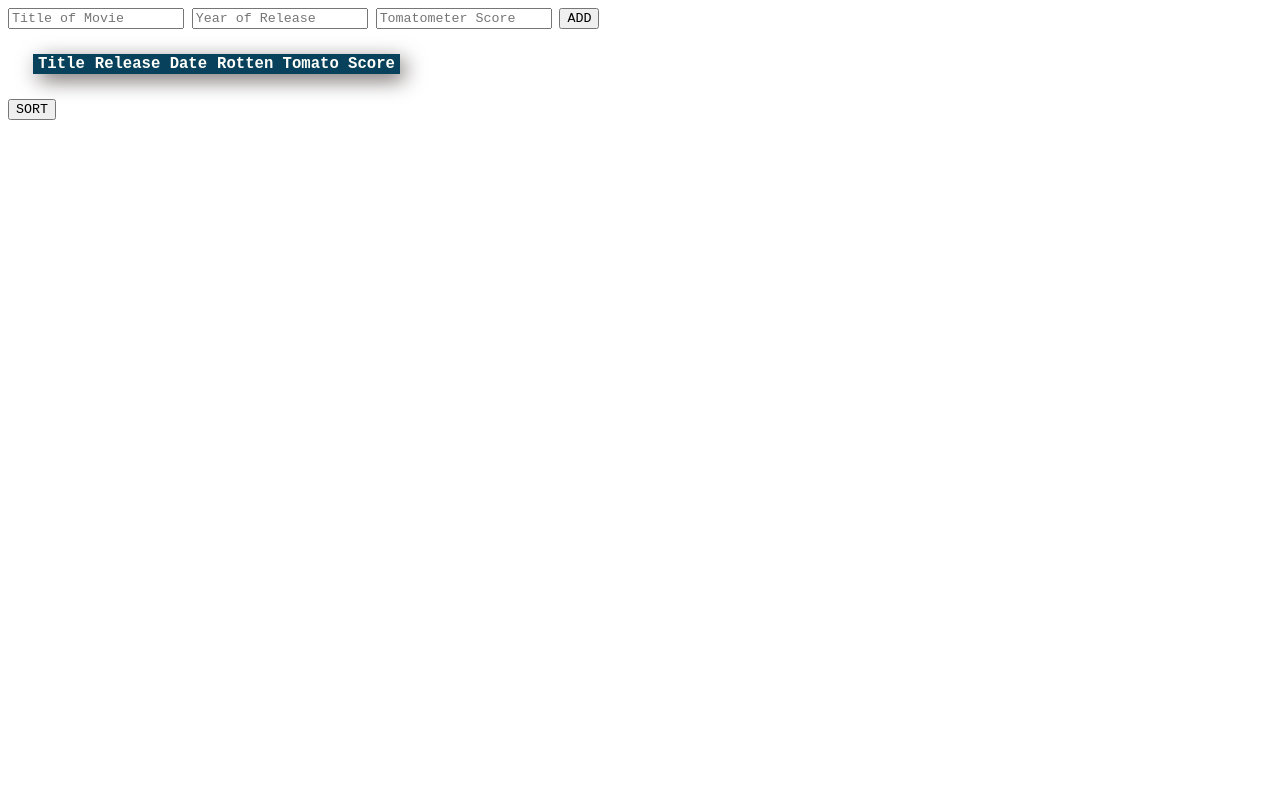
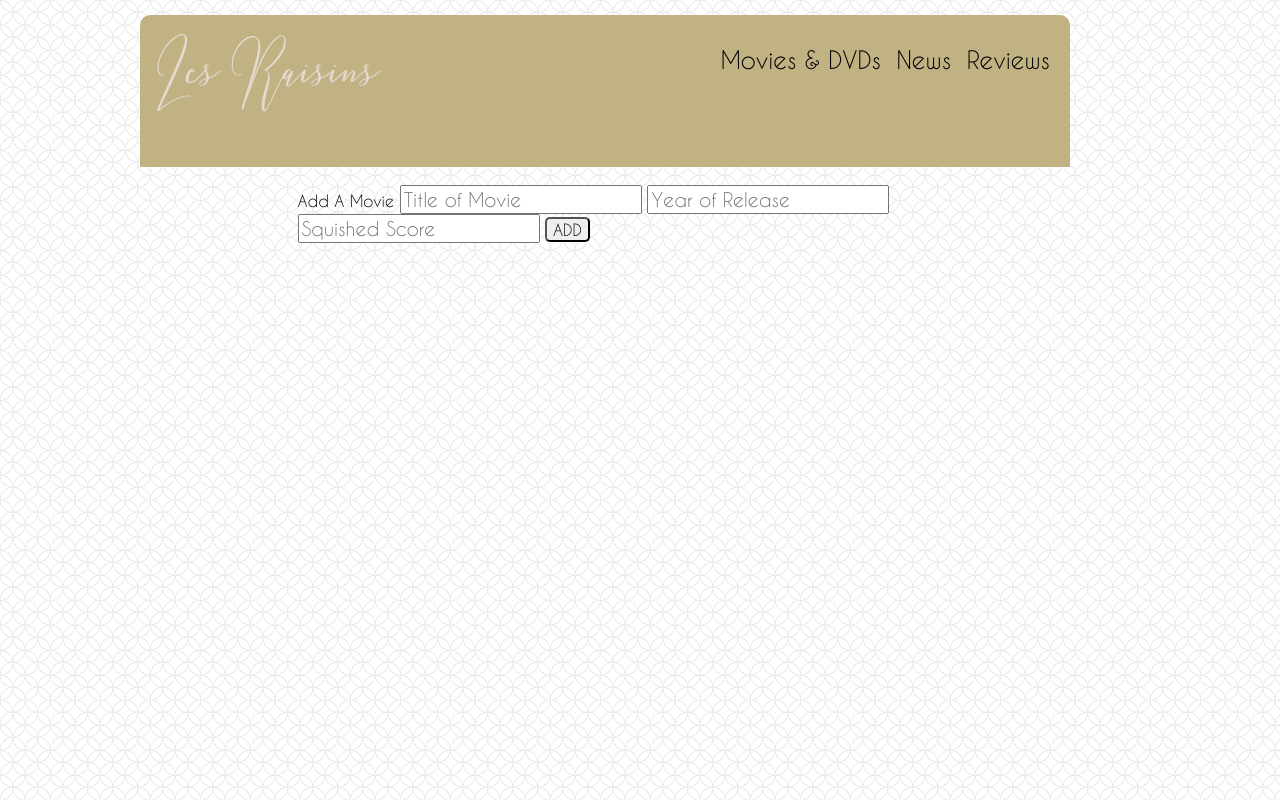
Before and after one commit to lenjha/les-raisins, a plain HTML site: page index.html in a window 1280 px wide. Drawn offline with Linux system fonts and the light colour scheme.

Commit message:
add classy css styling

```diff
--- a/css/styles.css
+++ b/css/styles.css
@@ -1,35 +1,138 @@
+/*COLOR SCHEME:
+PALE GOLD - #COB283
+SILK - #E4DACF
+PAPER - #F4F4F4
+CHARCOAL - #373737*/
+.table{
+  display: none;
+}
+@font-face {
+  font-family: love;
+  src: url(Love.ttf);
+}
+@font-face {
+  font-family: caviar;
+  src: url(CaviarDreams.ttf);
+}
+
 body {
-  font-family: monospace;
+  margin: 15px;
+  font-family: caviar;
+  background-image: url("../img/spiration-light.png");
+}
+.container{
+  margin-left: 10%;
+}
+
+button {
+  font-size: 1em;
+  border-radius: 5px;
 }
 
 button, input {
-  font-family: monospace;
+  font-family: caviar;
+}
+
+.movie-form{
+  width: 60%;
+  margin-left: 14%;
+  margin-right: 50%;
+  margin-bottom: 5px;
+}
+
+h1 {
+  float: left;
+  font-family: love;
+  color: #E4DACF;
+  font-weight: normal;
+  font-size: 5em;
+  padding: 0;
+  margin-top: 2%;
+}
+
+h2 {
+  font-family: love;
+  font-weight: lighter;
+  color: #E4DACF;
+  font-size: 2em;
+  padding: 0;
+  margin-left: 20px;
+  margin-top: 5%;
+  width: 20%;
+  height: 20%
+}
+
+input {
+  font-size: 1.2em;
+}
+
+li {
+  list-style: none;
+  display: inline-block;
+  font-size: 1.5em;
+  padding: 10px;
+  padding-left: 5px;
+  padding-right: 5px;
+  /*border: 2px solid #605856;*/
+  border-radius: 10px;
+  background: none;
+}
+
+li:hover {
+  background-color: white;
+  cursor: crosshair;
 }
 
 table {
   border-collapse: collapse;
-  margin: 25px;
-
+  margin: 16px;
+  width: 80%;
   box-shadow: 5px 6px 21px -1px rgba(96,88,86,1);
 
 }
 td {
-  border-bottom: 1px solid black;
+  /*border-bottom: 1px solid black;*/
   padding: 15px;
   text-align: center;
 }
-
+/*SILK - #E4DACF
+PAPER - #F4F4F4
+CHARCOAL - #373737*/
 th {
-  background-color: #08415C;
+  background-color: #373737;
   font-size: 1.2em;
   color: #FFFFFA;
   padding-left: 5px;
   padding-right: 5px;
+  padding: 5px;
+  font-weight: normal;
 }
 
 tr:nth-child(even) {
-  background-color: #FFFFFA;
+  background-color: #F4F4F4;
 }
 tr:nth-child(odd) {
-  background-color: #ADFCF9;
+  background-color: #C0B283;
 }
+
+ul {
+  display: inline-block;
+  padding-top: 5px;
+}
+
+.header {
+  position: relative;
+  background: #C0B283;
+  border-top-right-radius: 10px;
+  border-top-left-radius: 10px;
+  display: inline-block;
+  width: 80%;
+  /*height: 8%;*/
+  padding: 0 15px;
+  margin-bottom: 15px;
+}
+
+.navbar {
+  float: right;
+  /*margin-top: 10%;*/
+}
--- a/index.html
+++ b/index.html
@@ -8,19 +8,31 @@
     <title></title>
   </head>
   <body>
+    <div class="container">
+
+      <div class="header">
+        <h1>Les Raisins</h1>
+        <!-- <h2>Presenting the fine and absurd</h2> -->
+        <ul class="navbar">
+          <li>Movies & DVDs</li>
+          <li>News</li>
+          <li>Reviews</li>
+        </ul>
+      </div>
 
       <form class="movie-form">
+        <label for="form">Add A Movie</label>
         <input type="text" placeholder="Title of Movie" name="title" id= "title" value="">
         <input type="text" placeholder="Year of Release" name="year" id="year" value="">
-      <input type="number" placeholder="Tomatometer Score" name="score" id="score" value="">
+        <input type="number" placeholder="Squished Score" name="score" id="score" value="">
         <button type="submit" name="button">ADD</button>
       </form>
 
-    <table>
+      <table class="table">
         <thead>
           <th>Title</th>
           <th>Release Date</th>
-        <th>Rotten Tomato Score</th>
+          <th id="sort">Squished Grapes Score</th>
         </thead>
         <tbody class="tbody">
           <!-- <tr>
@@ -41,9 +53,10 @@
         </tbody>
       </table>
 
-    <button type="click" name="button" id="sort">SORT</button>
+      <!-- <button type="click" name="button" id="sort">SORT</button> -->
 
       <!--css to make app/table look cool-->
 
+    </div>
   </body>
 </html>
--- a/js/scripts.js
+++ b/js/scripts.js
@@ -5,10 +5,7 @@ function Movie(title, year, score) {
   this.year = year;
   this.score = score;
 }
-var sort = movies.sort(function(a,b) {
-  return a.score - b.score;
 
-});
 
 $(document).ready(function() {
   $(".movie-form").submit(function() {
@@ -17,6 +14,7 @@ $(document).ready(function() {
     var year = $("#year").val();
     var score = parseInt($("#score").val());
     var newMovie = new Movie(title, year, score);
+
     movies.push(newMovie);
     console.log(movies);
     $(".tbody").append(
@@ -25,7 +23,7 @@ $(document).ready(function() {
       <td>`+ newMovie.year +`</td>
       <td>`+ newMovie.score +`</td>
       </tr>`);
-
+      $(".table").show();
   });
   $("#sort").click(function(){
     movies.sort(function(a, b) {
```
Also changed, not shown: css/CaviarDreams.ttf (added), css/Love.ttf (added), img/spiration-light.png (added). Lines whose indentation alone changed are shown as unchanged.
